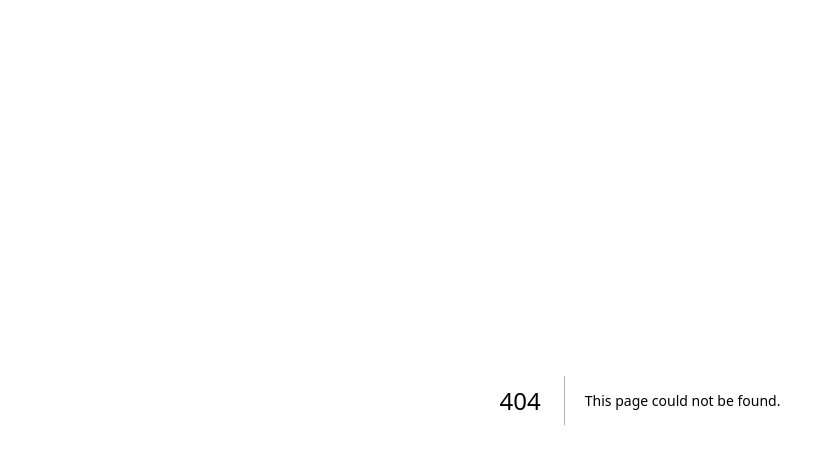
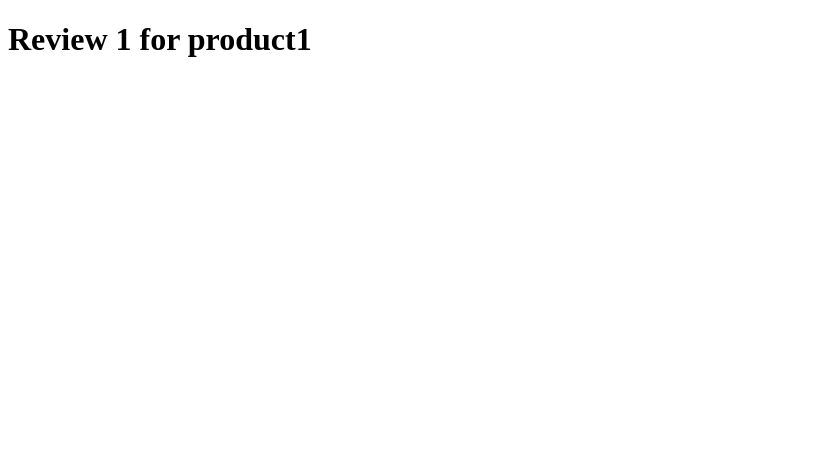
Before and after one commit to HarshitAnchan/Next-tut, a Next.js app: page /products/1/reviews/1 in a window 1280 px wide. Before the commit this address had no page. Shown: the top 464 px of the page, without its empty margins (0-835 px from the left). Built offline with nearby package versions, Linux system fonts and the light colour scheme.

Commit message:
Catch all

```diff
--- /dev/null
+++ b/src/app/products/[productId]/reviews/[reviewId]/page.tsx
@@ -0,0 +1,13 @@
+export default function ReviewDetail({ params}:{
+    params:{
+        productId: string
+        reviewId: string
+    }
+}){
+    return(
+        <h1>
+            Review {params.reviewId} for product{params.productId}
+        </h1>
+    )
+
+}
```
Also changed, not shown: src/app/docs/[[...slug]]/page.tsx (added, +24 -0 lines).
